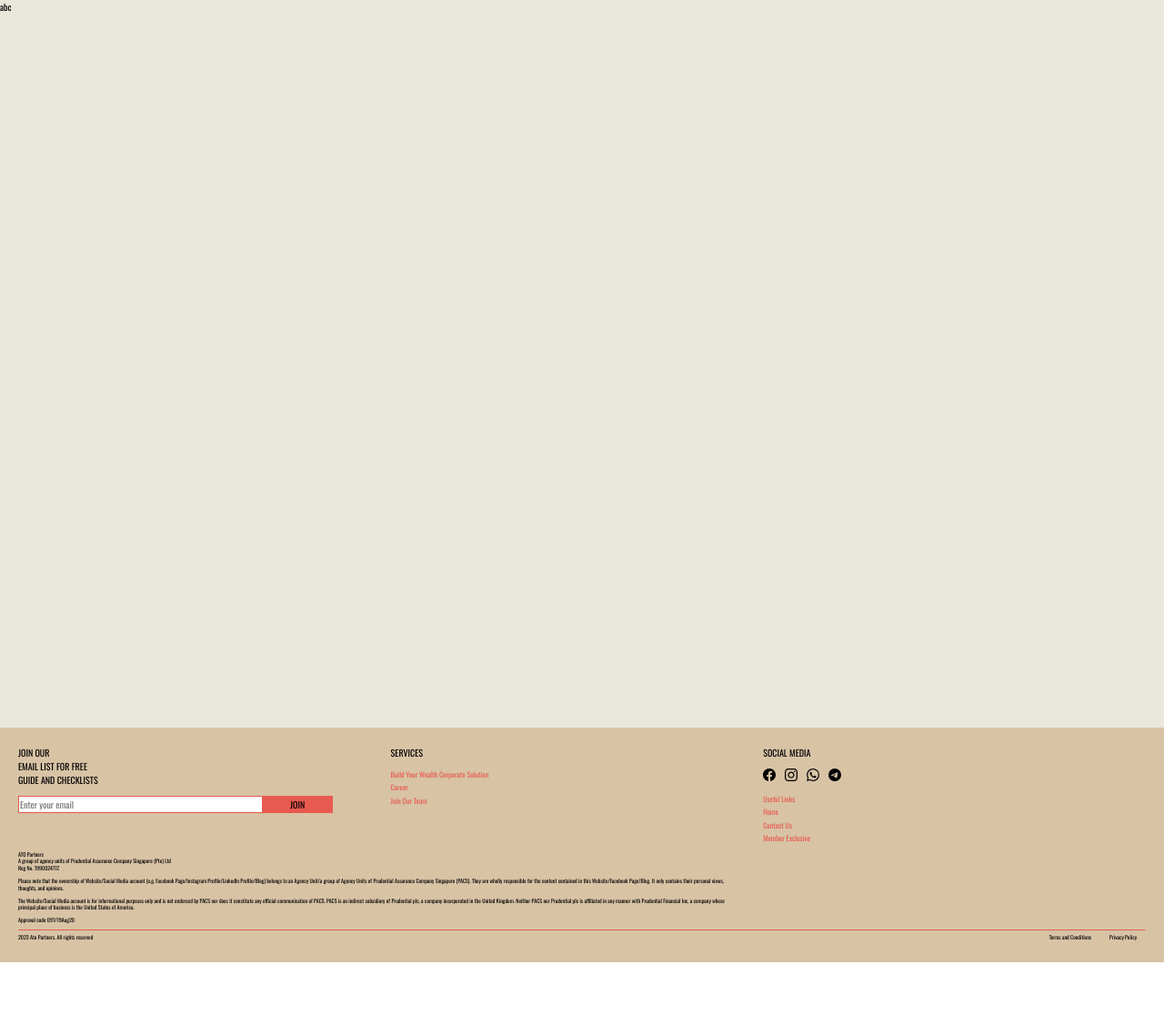
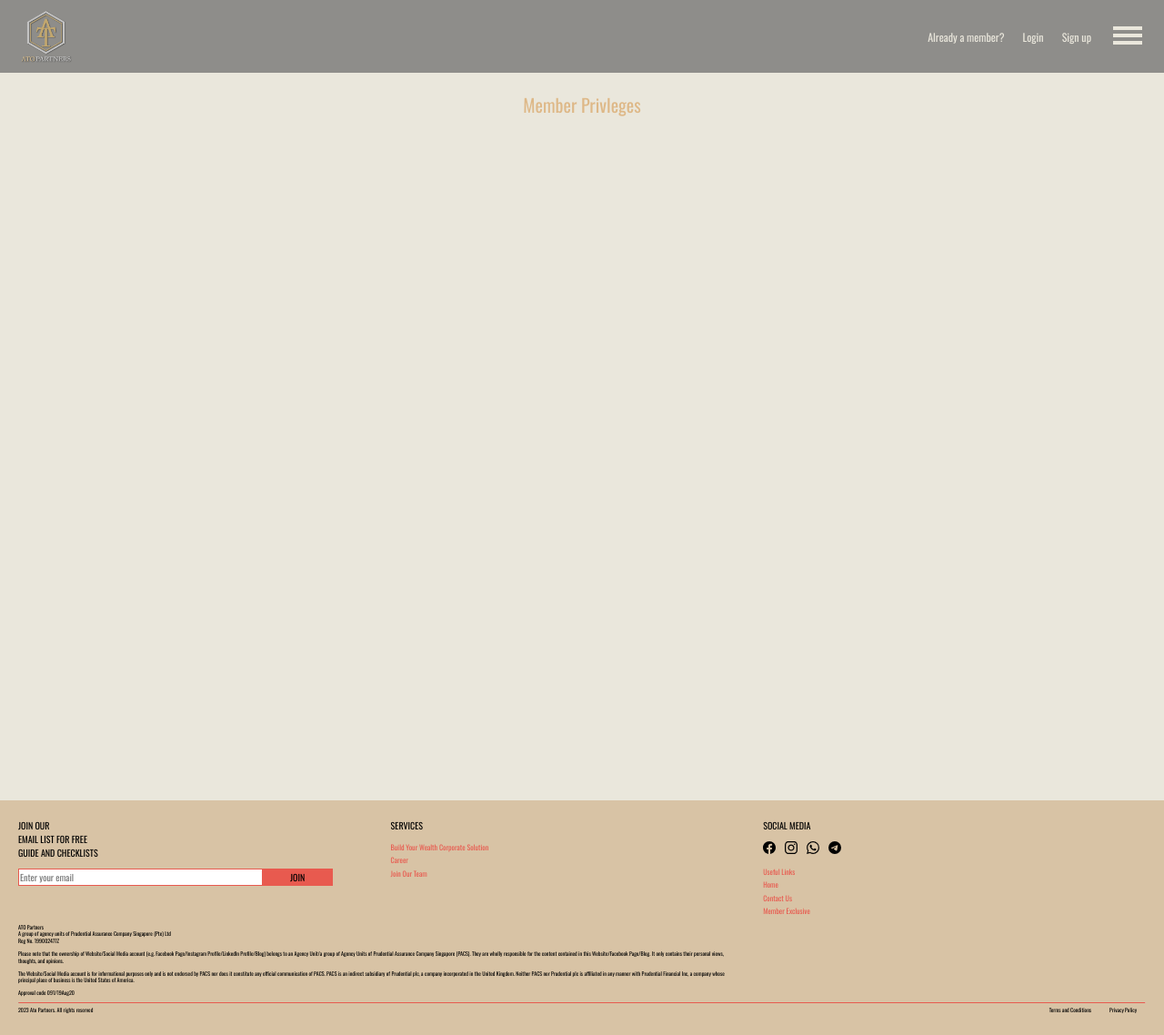
Before and after one commit to bwnnwtt/ato-demo, a React (Create React App) app: page / in a window 1280 px wide. Shown: the whole page at 91% size. Before the commit the page ends 1058 px from the top, so only its background shows below. Built offline with nearby package versions, Linux system fonts and the light colour scheme.

Commit message:
feat: add Navbar

```diff
--- a/package.json
+++ b/package.json
@@ -6,6 +6,7 @@
     "@testing-library/jest-dom": "^5.17.0",
     "@testing-library/react": "^13.4.0",
     "@testing-library/user-event": "^13.5.0",
+    "classnames": "^2.3.2",
     "react": "^18.2.0",
     "react-dom": "^18.2.0",
     "react-scripts": "5.0.1",
--- a/src/App.css
+++ b/src/App.css
@@ -115,18 +115,19 @@ hr {
   width: 100%;
   font-size: 6px;
 
-  .all-rights-reserved {
+  > *:first-child {
     float: left;
   }
 
-  .privacy-policy {
+  > *:not(:first-child) {
     float: right;
     padding: 0 1rem;
-  }
+    text-decoration: none;
+    color: inherit;
 
-  .terms-and-conditions {
-    float: right;
-    padding: 0 1rem;
+    &:hover {
+      text-decoration: underline;
+    }
   }
 
 }
@@ -178,3 +179,54 @@ input:focus-visible {
   }
 
 }
+
+.navbar {
+  height: 8rem;
+  background-color: var(--color-taupe-grey);
+  padding: 1rem 2rem 1rem 2rem;
+  display: flex;
+  justify-content: space-between;
+  align-items: center;
+  width: 100%;
+
+  > ul {
+    display: flex;
+    flex-direction: row;
+    align-items: center;
+
+    > li {
+      color: var(--color-eggshell-white);
+      list-style-type: none;
+      font-size: 1.2rem;
+      font-weight: 400;
+      margin-inline-end: 2rem;
+
+      > a {
+        color: inherit;
+        cursor: pointer;
+        text-decoration: none;
+
+        &:hover {
+          text-decoration: underline;
+        }
+      }
+    }
+  }
+}
+
+.navbar-logo {
+  height: 100%;
+}
+
+.hamburger-style,
+.hamburger-icon {
+  fill: var(--color-eggshell-white);
+}
+
+.main {
+  height: 100vh;
+  background-color: var(--color-eggshell-white);
+  color: var(--color-burly-wood);
+  padding: 2rem;
+  text-align: center;
+}
--- a/src/App.js
+++ b/src/App.js
@@ -1,14 +1,15 @@
 import './App.css';
 import Footer from './components/Footer';
+import Navbar from './components/Navbar';
+import Announcements from './components/Announcements';
+import Main from './components/Main';
 
 function App() {
   return (
     <div className="App">
-      <header className="App-header">
-      </header>
-      <div className="App-body">
-        abc
-      </div>
+      <Navbar />
+      <Announcements />
+      <Main />
       <Footer />
     </div>
   );
--- /dev/null
+++ b/src/assets/HamburgerMenu.jsx
@@ -0,0 +1,40 @@
+import React, { useState } from 'react';
+// import './HamburgerIcon.css'; // Import your CSS file for styles
+
+const HamburgerIcon = () => {
+    const [isOpen, setIsOpen] = useState(false);
+
+    const toggleMenu = () => {
+        setIsOpen(!isOpen);
+    };
+
+    return (
+        <div onClick={toggleMenu}>
+            {isOpen ? (
+                <svg
+                    viewBox="0 0 200 200"
+                    xmlns="http://www.w3.org/2000/svg"
+                    width="40"
+                    height="40"
+                >
+                    <line x1="50" y1="50" x2="150" y2="150" stroke="#eae7dc" strokeWidth="20" />
+                    <line x1="150" y1="50" x2="50" y2="150" stroke="#eae7dc" strokeWidth="20" />
+                </svg>
+            ) : (
+                <svg
+                    viewBox="0 0 200 200"
+                    xmlns="http://www.w3.org/2000/svg"
+                    width="40"
+                    height="40"
+                    className="hamburger-icon"
+                >
+                    <rect width="160" height="20" x="20" y="50" />
+                    <rect width="160" height="20" x="20" y="90" />
+                    <rect width="160" height="20" x="20" y="130" />
+                </svg>
+            )}
+        </div>
+    );
+};
+
+export default HamburgerIcon;
--- /dev/null
+++ b/src/components/Announcements.jsx
@@ -0,0 +1,9 @@
+const Announcements = () => {
+  return (
+    <div className="announcements">
+
+    </div>
+  )
+}
+
+export default Announcements
--- a/src/components/Footer.jsx
+++ b/src/components/Footer.jsx
@@ -71,15 +71,15 @@ export default function Footer() {
           </div>
           <hr />
           <div className="footer-end">
-            <span className="all-rights-reserved">
+            <span>
               2023 Ato Partners. All rights reserved
             </span>
-            <span className="privacy-policy">
+            <a href="https://#">
               Privacy Policy
-            </span>
-            <span className="terms-and-conditions">
+            </a>
+            <a href="https://#">
               Terms and Conditions
-            </span>
+            </a>
           </div>
         </div>
       </footer>
--- /dev/null
+++ b/src/components/Main.jsx
@@ -0,0 +1,9 @@
+const Main = () => {
+  return (
+    <div className="main">
+      <h1>Member Privleges</h1>
+    </div>
+  )
+}
+
+export default Main
--- /dev/null
+++ b/src/components/Navbar.jsx
@@ -0,0 +1,19 @@
+import logo from "../assets/ato_logo.webp"
+import HamburgerIcon from "../assets/HamburgerMenu"
+
+const Navbar = () => {
+
+  return (
+    <div className="navbar">
+      <img className="navbar-logo" src={logo} alt="ato-logo"></img>
+      <ul>
+        <li><a href="https://#">Already a member?</a></li>
+        <li><a href="https://#">Login</a></li>
+        <li><a href="https://#">Sign up</a></li>
+        <HamburgerIcon />
+      </ul>
+    </div>
+  )
+}
+
+export default Navbar
--- a/src/index.css
+++ b/src/index.css
@@ -16,7 +16,7 @@
   --color-taupe-grey: #8e8d8a;
   --color-pink: rgba(233,128,116);
   --color-jelly-bean-red: rgba(232,90,79);
-
+  --color-burly-wood: rgba(222,184,135);
 }
 
 
```
Also changed, not shown: src/assets/Hamburger.jsx (added, +9 -0 lines), src/assets/ato_logo.webp (added), 1 other file (tests, documents, lock files or other folders).
